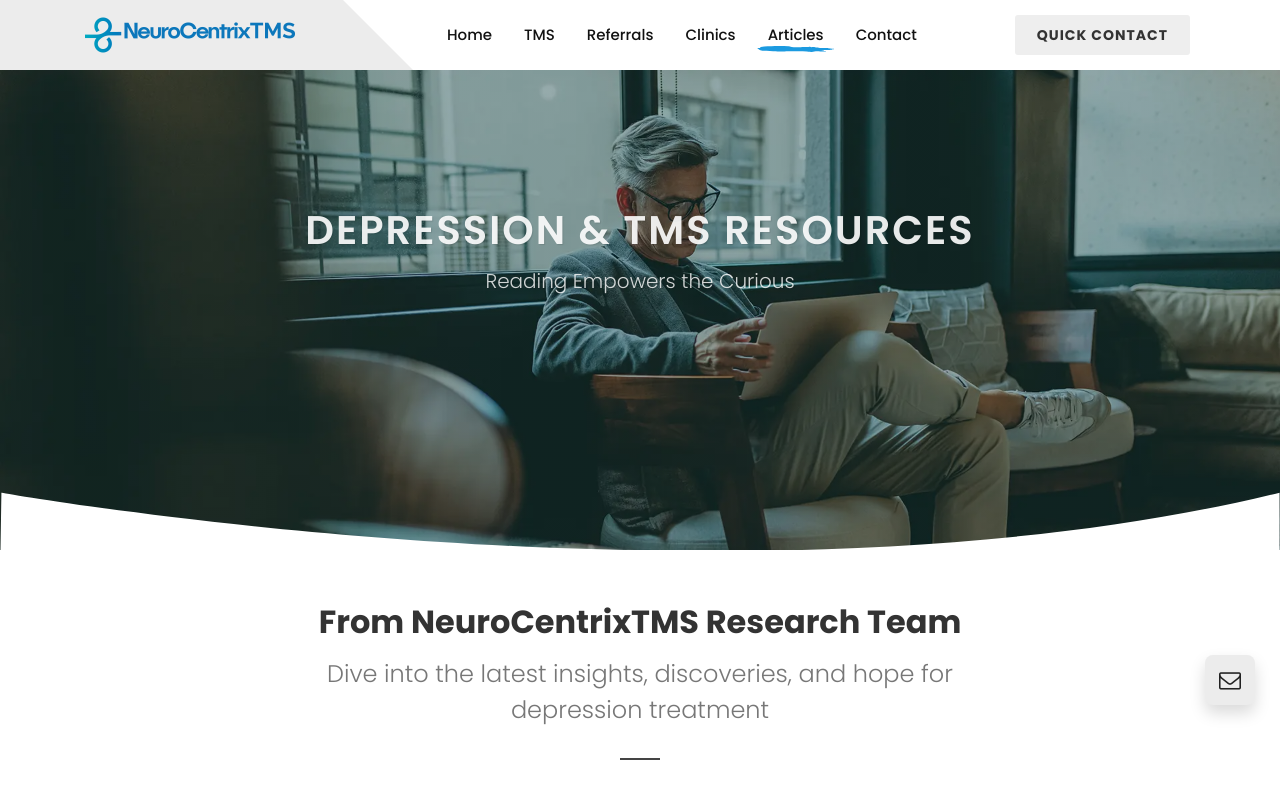
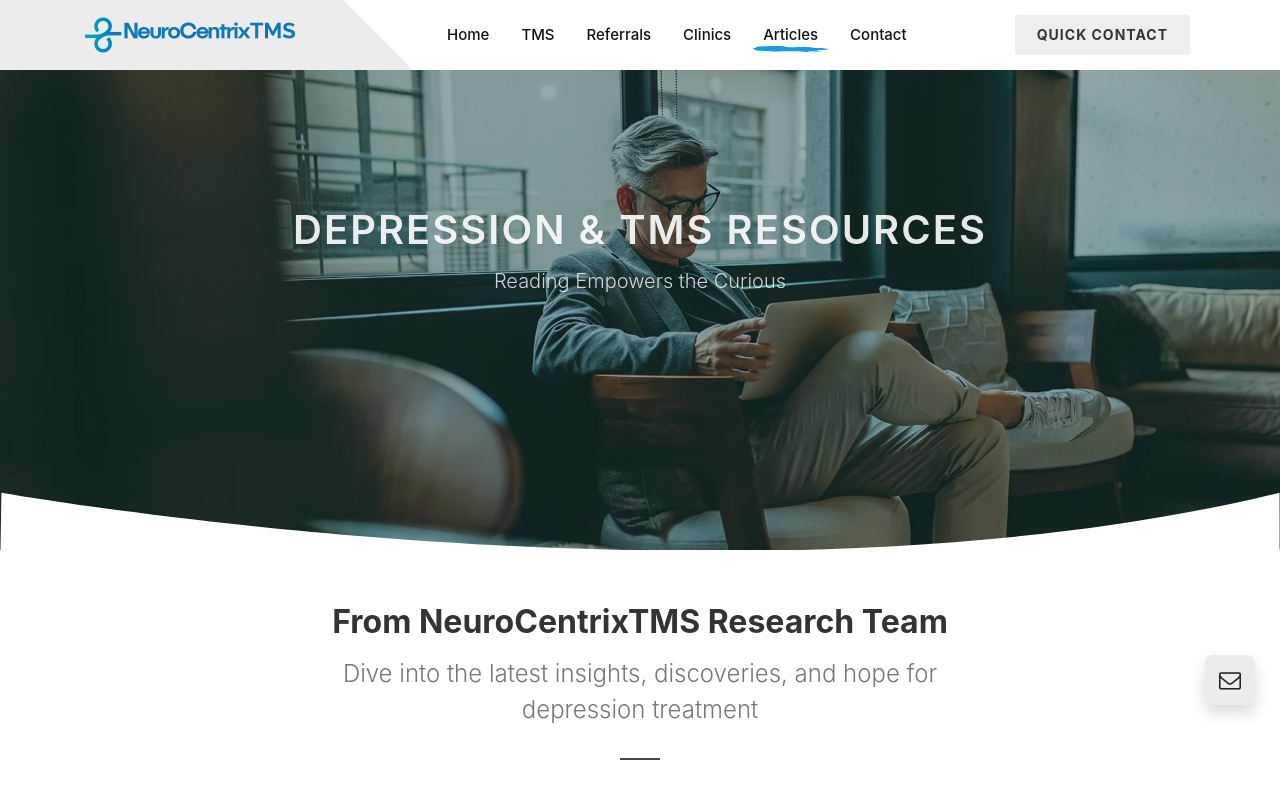
Before and after one commit to nikrazz/neurocentrix, a plain HTML site: page articles.html in a window 1280 px wide. Shown: the top 800 px of the page. Drawn offline with Linux system fonts and the light colour scheme.

Commit message:
Update articles.html

```diff
--- a/articles.html
+++ b/articles.html
@@ -9,9 +9,6 @@
 
 	<!-- Stylesheets
 		============================================= -->
-	<link
-		href="https://fonts.googleapis.com/css2?family=Caveat+Brush&family=Poppins:wght@300;400;500;600;700;900&display=swap"
-		rel="stylesheet">
 	<link rel="stylesheet" href="css/bootstrap.css" type="text/css">
 	<link rel="stylesheet" href="style.css" type="text/css">
 	<link rel="stylesheet" href="css/swiper.css" type="text/css">
@@ -20,7 +17,7 @@
 	<link rel="stylesheet" href="css/magnific-popup.css" type="text/css">
 
 	<!-- Site Specific Stylesheet -->
-	<link rel="stylesheet" href="demos/nonprofit/css/fonts.css" type="text/css">
+
 	<link rel="stylesheet" href="demos/nonprofit/nonprofit.css" type="text/css">
 	<!-- / -->
 
```
